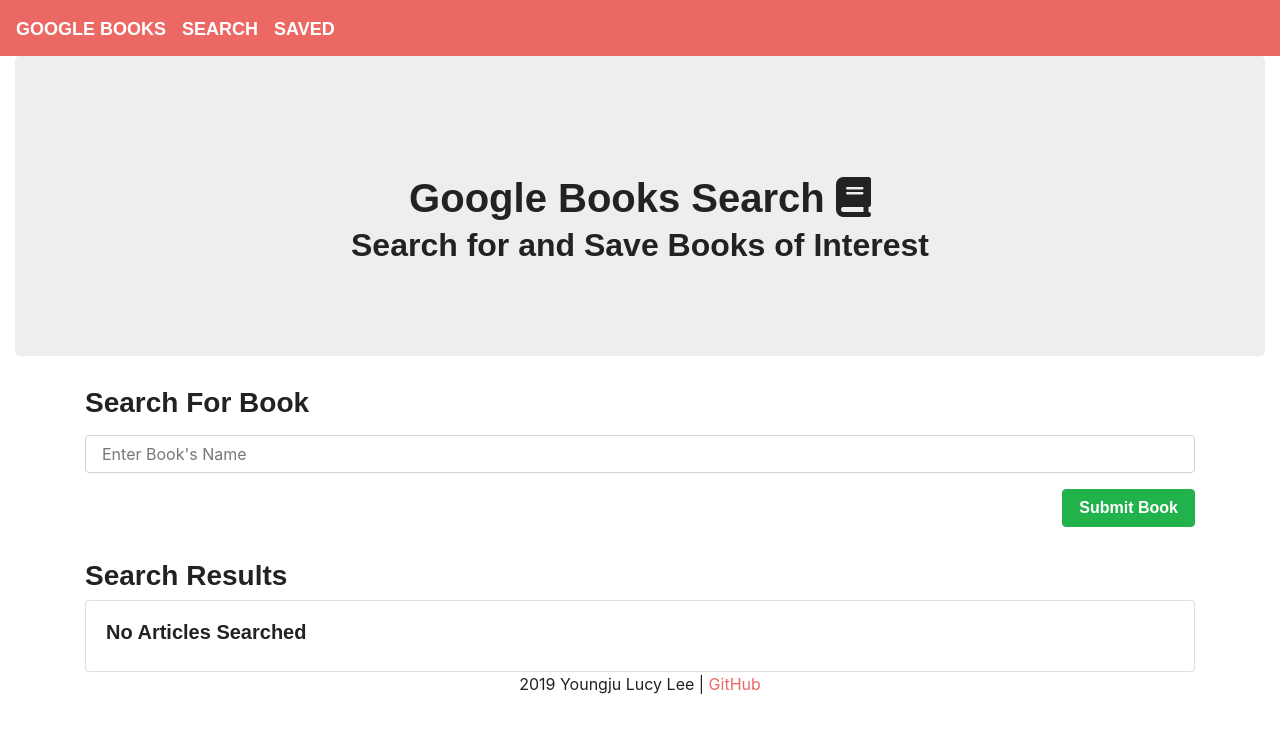
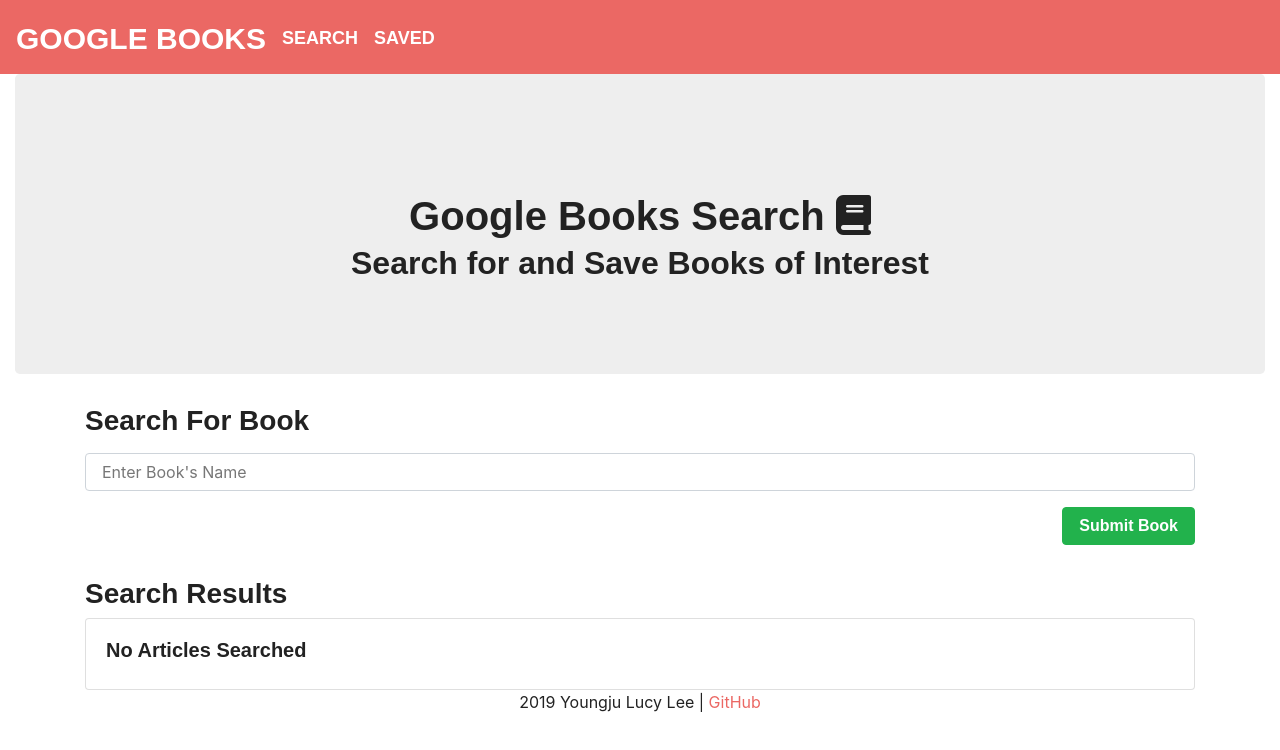
Before and after one commit to lucy839/googleBookSearch, a React (Create React App) app in the folder client/: page / in a window 1280 px wide. Shown: the top 750 px of the page. Built offline with nearby package versions, Linux system fonts and the light colour scheme; a web font is replaced by a local one.

Commit message:
added style

```diff
--- a/client/src/components/Nav/index.js
+++ b/client/src/components/Nav/index.js
@@ -1,15 +1,16 @@
 import React from "react";
+import "./style.css";
 
 function Nav() {
   return (
     <nav className="navbar navbar-expand-lg navbar-dark bg-primary">
-      <a className="navbar-brand" href="/">
+      <a className="navbar-brand logo" href="/">
         Google Books
       </a>
-      <a className="navbar-brand" href="/">
+      <a className="navbar-brand" id="link" href="/">
         Search
       </a>
-      <a className="navbar-brand" href="/books">
+      <a className="navbar-brand" id="link" href="/books">
         Saved
       </a>
     </nav>
--- /dev/null
+++ b/client/src/components/Nav/style.css
@@ -0,0 +1,6 @@
+.logo{
+    font-size: 30px;
+}
+#link:hover{
+    text-shadow: 2px 2px 5px yellow;
+}
```
